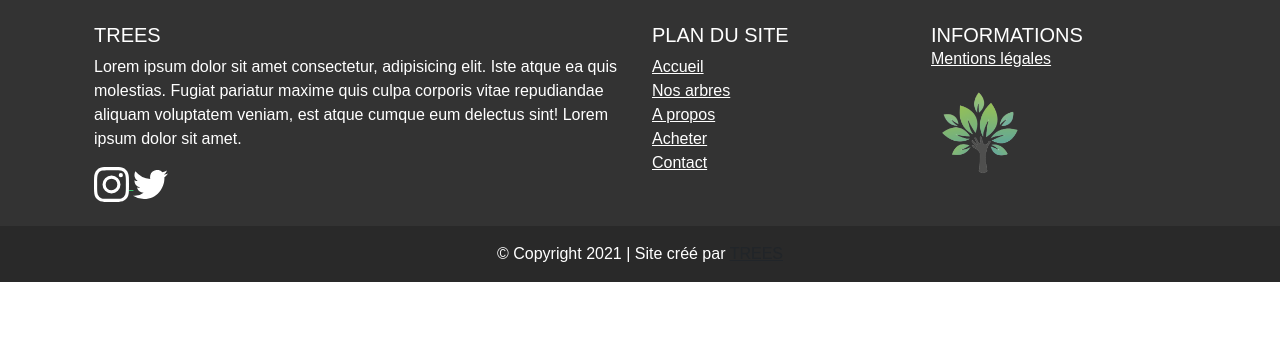
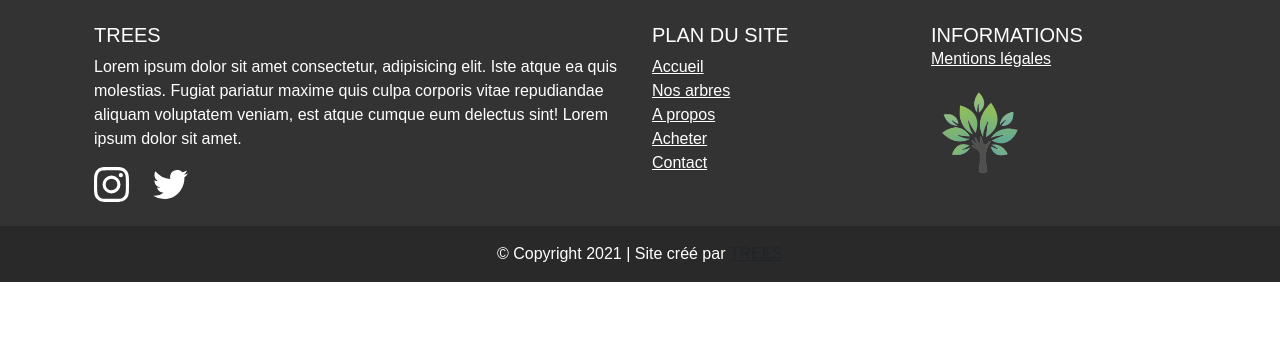
Before and after one commit to lukasarazin/mspr-html, a PHP site: page / in a window 1280 px wide. Shown: the part 287-637 px from the top of the page. Run offline with PHP 8.4, Linux system fonts and the light colour scheme.

Commit message:
update: networks

```diff
--- a/index.php
+++ b/index.php
@@ -110,16 +110,19 @@
                         voluptatem veniam, est atque cumque eum delectus sint! Lorem ipsum dolor sit amet.
                     </p>
                     <div class="social-network">
+
                         <a href="#">
                             <img src="assets/svg/Icon%20awesome-instagram.svg"
                                  alt="icon_instagram"
                                  width="35px">
                         </a>
+
                         <a href="#">
                             <img src="assets/svg/Icon%20awesome-twitter.svg"
                                  alt="icon_twitter"
                                  width="35px">
                         </a>
+
                     </div>
                 </div>
                 <!--Grid column-->
--- a/src/scss/components/_button.scss
+++ /dev/null
@@ -1,2 +0,0 @@
-$btn-border-radius: 50px;
-$button-color: red;
--- a/src/scss/layout/_footer.scss
+++ b/src/scss/layout/_footer.scss
@@ -0,0 +1,9 @@
+.social-network img {
+  margin-right: 1.5rem;
+}
+
+.social-network {
+  display: flex;
+  align-items: center;
+  align-items: center;
+}
```
Also changed, not shown: assets/css/app.css.
